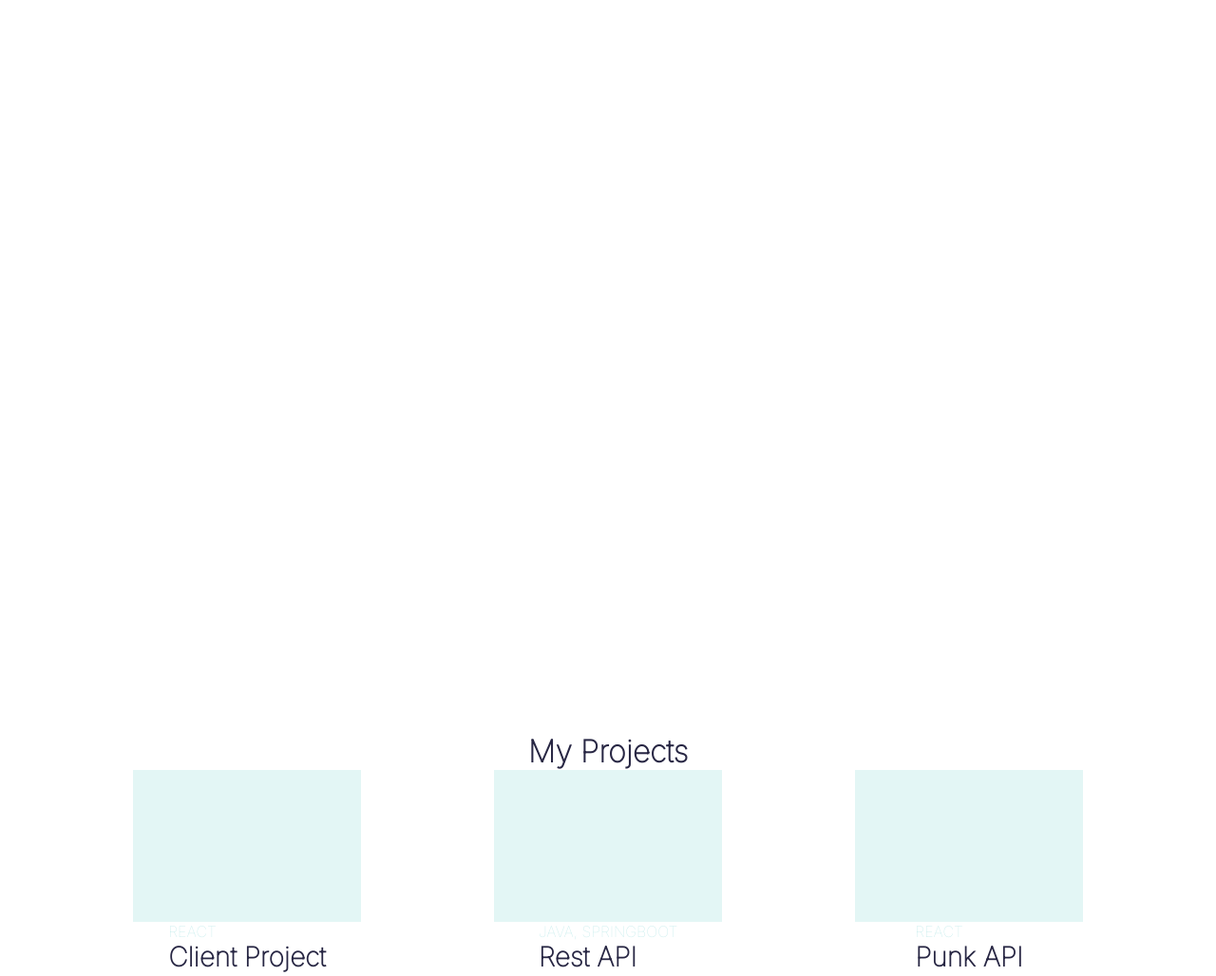
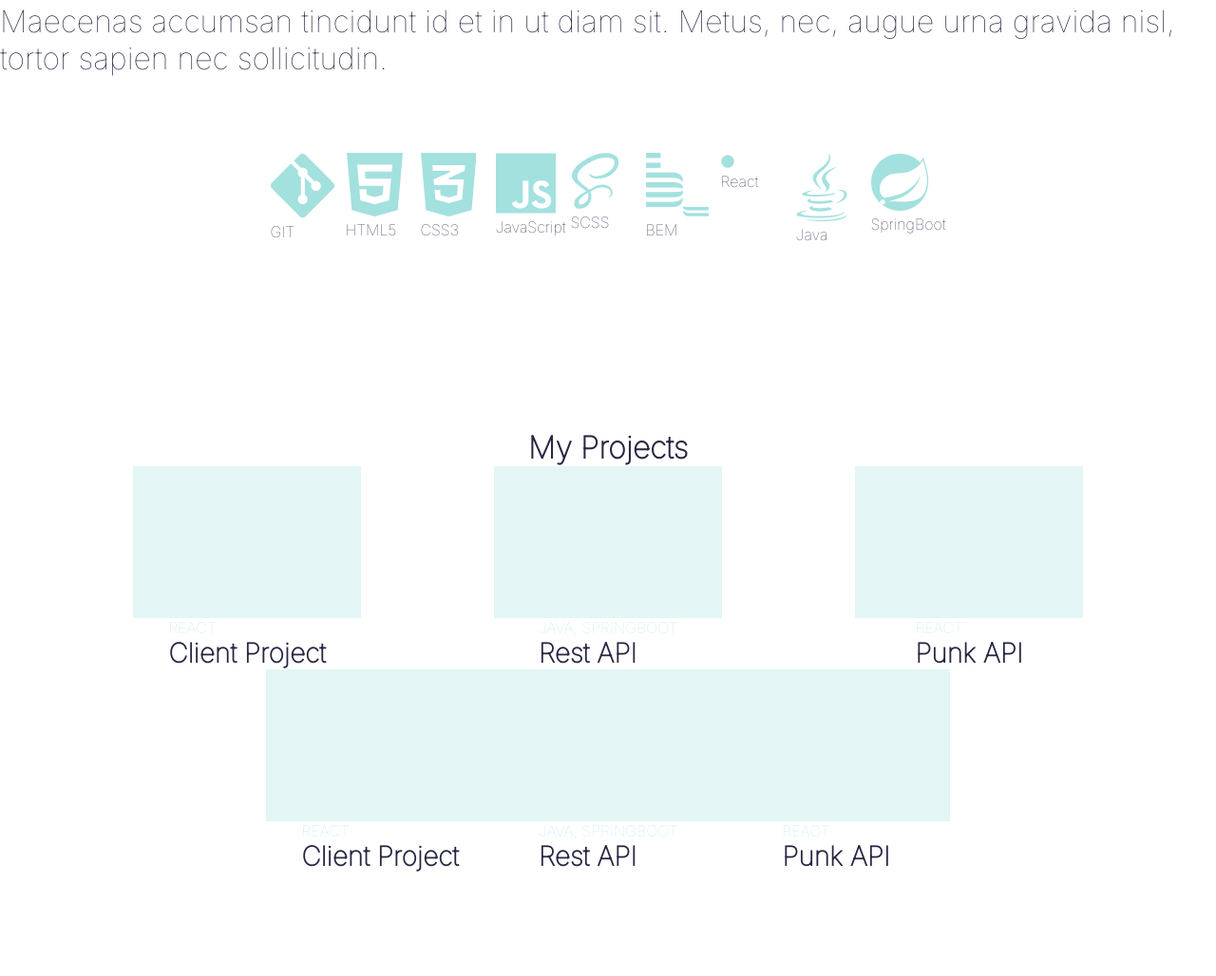
Before and after one commit to hollyashall/portfolio, a plain HTML site: page index.html in a window 1280 px wide. Shown: the part 1148-2176 px from the top of the page at 95% size. Drawn offline with Linux system fonts and the light colour scheme; a web font is replaced by a local one.

Commit message:
added another skill section

```diff
--- a/_about-me.scss
+++ b/_about-me.scss
@@ -4,6 +4,10 @@ flex-direction: column;
 padding: 2rem;
 height: 100%;
 // grid-row: span 6;
+grid-row-start: 2;
+    grid-row-end: 5;
+    grid-column-start: 1;
+    grid-column-end: 4;
 }
 
 .about-me__imageME{
--- a/_footer.scss
+++ b/_footer.scss
@@ -4,10 +4,14 @@
   color: white;
   font-family: 'Inter', sans-serif;
   font-style: normal;
-  height: 3rem;
+
   display: flex;
   flex-direction: column;
   justify-content: space-between;
+  grid-row-start: 5;
+  grid-row-end: 7;
+  grid-column-start: 1;
+  grid-column-end: 4;
 }
 
 .footer__social{
--- a/_main-section.scss
+++ b/_main-section.scss
@@ -5,15 +5,15 @@
   grid-template-rows: repeat(6,1fr);
   grid-template-columns:  repeat(3,1fr);
 
-  height: 120vh;
+  height: 100vh;
   width: 100vw;
 
 
 }
 
-@media screen and (min-width: 768px)  {
-.main-section {
-  grid-template-columns: 1fr;
+// @media screen and (min-width: 768px)  {
+// .main-section {
+//   grid-template-columns: 1fr;
 
-}
-}
+// }
+// }
--- a/_my-projects.scss
+++ b/_my-projects.scss
@@ -45,6 +45,10 @@
 
 }
 
+
+
+
+
 @media screen and (min-width: 768px)  {
 
  .my-projects__grid{
@@ -56,3 +60,11 @@
 
  }
   }
+
+
+  @media screen and (max-width: 768px) {
+    .my-projects__Desktop {
+      display: none;
+
+    }
+  }
--- a/_tech-skills.scss
+++ b/_tech-skills.scss
@@ -5,23 +5,31 @@
   align-items: center;
   font-family: 'Inter', sans-serif;
   font-style: normal;
-
-
+  grid-row-start: 2;
+    grid-row-end: 6;
+    grid-column-start: 1;
+    grid-column-end: 4;
+  display: flex;
+  justify-content: center;
+  flex-direction: column;
+  gap: 5rem;
 }
 
   .tech-skills__titleSkills{
-    position: relative;
+    // position: relative;
     object-position: center;
+    text-align: center;
+    font-size: 4rem;
   }
 
-
+.tech-skills_subHead{
+  font-size: 2rem;
+}
 
 .tech-skills__photos{
   display: grid;
   grid-template-rows: repeat(3,1fr);
   grid-template-columns:  repeat(3,1fr);
-  height: 100vh;
-  width: 100vw;
 
 
 }
--- a/index.html
+++ b/index.html
@@ -51,11 +51,11 @@
     </section>
 
   <section class="main-section">
-    <main>
+    <!-- <main> -->
 
     <div class="tech-skills">
       <h4  class="tech-skills__titleSkills">Technical Skills</h4>
-
+      <p class="tech-skills_subHead">Maecenas accumsan tincidunt id et in ut diam sit. Metus, nec, augue urna gravida nisl, tortor sapien nec sollicitudin.</p>
       <div class="tech-skills__photos">
         <div class="tech-skills__photos-card">
         <img src="./images/img1portfolio.jpg" alt="">
@@ -96,11 +96,11 @@
 
       </div>
 
-    </div>
+    <!-- </div> -->
   </section>
-</main>
+<!-- </main> -->
 
-<section class="main-section">
+<!-- <section class="main-section"> -->
 <main>
 
  <div class="my-projects">
@@ -138,11 +138,58 @@
     </div>
   </div>
 
-  </section>
+  <!-- </section> -->
 </main>
 
+<!-- section for part 2 des -->
+<main>
+
+  <div class="my-projects">
+
+    <div class="my-projects__Desktop">
+
+
+       <div class="my-projects__grid">
+         <div class="my-projects__grid-card" >
+           <div class="my-projects__grid-card-blueBackground"> </div>
+
+           <article class="my-projects__grid-card-detail">
+             <div class="my-projects__grid-card-detail-skill"><p>REACT</p></div>
+             <div class="my-projects__grid-card-detail-title"><h3>Client Project</h3> </div>
+
+           </article>
+
+          </div>
+         <div class="my-projects__grid-card" >
+       <div class="my-projects__grid-card-blueBackground"> </div>
+
+           <article class="my-projects__grid-card-detail">
+             <div class="my-projects__grid-card-detail-skill"><p>JAVA, SPRINGBOOT</p></div>
+             <div class="my-projects__grid-card-detail-title"><h3>Rest API</h3> </div>
+
+           </article>
+           </div>
+       <div class="my-projects__grid-card" >
+       <div class="my-projects__grid-card-blueBackground"> </div>
+
+           <article class="my-projects__grid-card-detail">
+             <div class="my-projects__grid-card-detail-skill"><p>REACT</p></div>
+             <div class="my-projects__grid-card-detail-title"><h3>Punk API</h3> </div>
+
+           </article>
+       </div>
+     </div>
+   </div>
+  </div>
+   <!-- </section> -->
+ </main>
+
+
+
+
+
   <section class="main-section">
-  <main>
+  <!-- <main> -->
 
     <div class="about-me">
       <h3 class="about-me__title">About Me</h3>
@@ -157,8 +204,8 @@
       </p>
 
     </div>
-  </main>
-</section>
+  <!-- </main> -->
+
 
 <footer class="footer">Contact me at hollyashall@icloud.com
   <div class="footer__social">
@@ -171,5 +218,6 @@
     </a>
   </div>
 </footer>
+</section>
   </body>
 </html>
```
Also changed, not shown: style.css, 1 other file.
